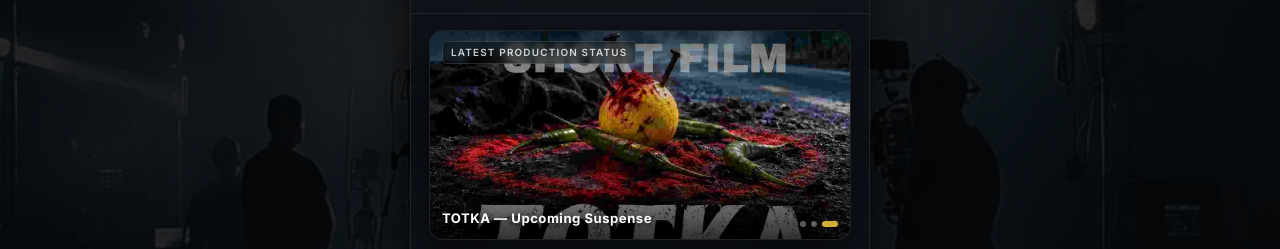
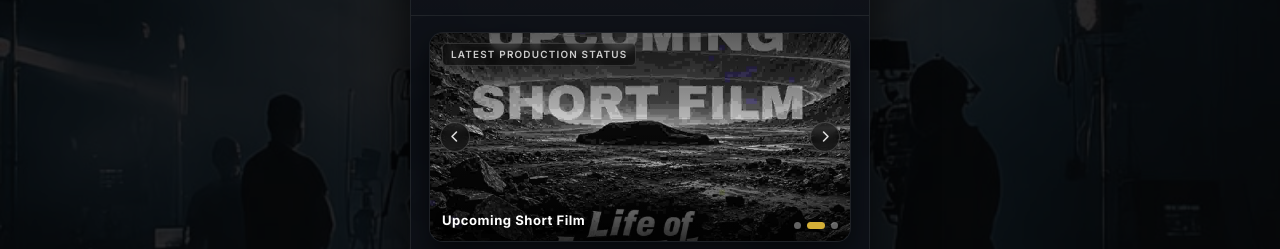
Before and after one commit to mtcinemaofficial/mtcinema.github.io, a plain HTML site: page index.html in a window 1280 px wide. Shown: the part 220-469 px from the top of the page. Drawn offline with Linux system fonts and the light colour scheme.

Commit message:
Update index.html

```diff
--- a/index.html
+++ b/index.html
@@ -78,10 +78,10 @@
     }
 
     /* ==========================================================================
-       3. TOP BRAND HEADER (NO EMPTY SPACE ON TOP)
+       3. TOP BRAND HEADER (Logo -> Name -> Tagline)
        ========================================================================== */
     .brand-header {
-      padding: 22px 20px 18px;
+      padding: 24px 20px 18px;
       text-align: center;
       background: linear-gradient(180deg, rgba(220, 38, 38, 0.08) 0%, transparent 100%);
     }
@@ -113,7 +113,7 @@
     }
 
     /* ==========================================================================
-       4. AUTO-SLIDING UPCOMING POSTER BOX & LATEST PRODUCTION STATUS
+       4. SECTIONS & STYLING
        ========================================================================== */
     .section {
       padding: 16px 18px;
@@ -152,7 +152,7 @@
       color: var(--text-muted);
     }
 
-    /* Auto Slider Container */
+    /* Slider Container (4s Auto + Manual Swipe & Arrows) */
     .upcoming-slider-box {
       position: relative;
       width: 100%;
@@ -161,8 +161,9 @@
       overflow: hidden;
       border: 1px solid var(--border-subtle);
       background-color: #0b0e14;
-      margin-bottom: 12px;
       box-shadow: 0 10px 25px rgba(0, 0, 0, 0.5);
+      user-select: none;
+      touch-action: pan-y;
     }
 
     .slide-item {
@@ -171,11 +172,13 @@
       width: 100%;
       height: 100%;
       opacity: 0;
-      transition: opacity 0.6s ease-in-out;
+      transition: opacity 0.55s ease-in-out;
+      pointer-events: none;
     }
 
     .slide-item.active {
       opacity: 1;
+      pointer-events: auto;
     }
 
     .slide-item img {
@@ -183,16 +186,16 @@
       height: 100%;
       object-fit: cover;
       object-position: center;
+      pointer-events: none;
     }
 
     .slide-item::after {
       content: "";
       position: absolute;
       inset: 0;
-      background: linear-gradient(to bottom, rgba(0,0,0,0.45) 0%, transparent 45%, rgba(0,0,0,0.8) 100%);
+      background: linear-gradient(to bottom, rgba(0,0,0,0.45) 0%, transparent 45%, rgba(0,0,0,0.82) 100%);
     }
 
-    /* Halke opacity me chhote letters me overlay label */
     .poster-status-overlay {
       position: absolute;
       top: 10px;
@@ -210,6 +213,35 @@
       border: 1px solid rgba(255, 255, 255, 0.14);
     }
 
+    .slider-nav-btn {
+      position: absolute;
+      top: 50%;
+      transform: translateY(-50%);
+      z-index: 4;
+      width: 30px;
+      height: 30px;
+      border-radius: 50%;
+      border: 1px solid rgba(255, 255, 255, 0.18);
+      background: rgba(0, 0, 0, 0.45);
+      backdrop-filter: blur(4px);
+      color: rgba(255, 255, 255, 0.85);
+      font-size: 0.75rem;
+      display: flex;
+      align-items: center;
+      justify-content: center;
+      cursor: pointer;
+      transition: all 0.2s ease;
+    }
+
+    .slider-nav-btn:hover {
+      background: rgba(0, 0, 0, 0.75);
+      color: #ffffff;
+      border-color: rgba(255, 255, 255, 0.35);
+    }
+
+    .slider-prev { left: 10px; }
+    .slider-next { right: 10px; }
+
     .slide-caption {
       position: absolute;
       bottom: 10px;
@@ -226,26 +258,27 @@
       position: absolute;
       bottom: 12px;
       right: 12px;
-      z-index: 3;
+      z-index: 4;
       display: flex;
-      gap: 5px;
+      gap: 6px;
     }
 
     .slider-dot {
-      width: 6px;
-      height: 6px;
+      width: 7px;
+      height: 7px;
       border-radius: 50%;
-      background: rgba(255, 255, 255, 0.35);
+      background: rgba(255, 255, 255, 0.38);
+      cursor: pointer;
       transition: all 0.3s ease;
     }
 
     .slider-dot.active {
-      width: 16px;
+      width: 18px;
       border-radius: 4px;
       background: var(--accent-gold);
     }
 
-    /* Status Text Box below Slider */
+    /* Status Text Box */
     .status-box {
       background-color: var(--bg-elevated);
       border: 1px solid var(--border-subtle);
@@ -255,6 +288,7 @@
       display: flex;
       align-items: flex-start;
       gap: 11px;
+      margin-top: 12px;
     }
 
     .status-dot {
@@ -283,7 +317,7 @@
     }
 
     /* ==========================================================================
-       5. SOCIAL BUTTONS (YOUTUBE HIGHLIGHTED + IG + FB + WA + GMAIL)
+       5. SOCIAL BUTTONS & STACK
        ========================================================================== */
     .social-stack {
       display: flex;
@@ -328,7 +362,7 @@
       font-size: 1rem;
     }
 
-    /* --- Special Bright, Slightly Bigger & Animated YouTube Button --- */
+    /* --- YouTube Highlighted Button --- */
     .btn-youtube {
       padding: 16px 18px;
       border-radius: 14px;
@@ -337,7 +371,6 @@
       color: #ffffff;
       box-shadow: 0 6px 24px rgba(255, 30, 30, 0.55);
       animation: ytBrightPulse 1.8s infinite ease-in-out;
-      margin-bottom: 3px;
     }
 
     .btn-youtube:hover {
@@ -379,18 +412,12 @@
     }
 
     @keyframes ytBrightPulse {
-      0% {
-        box-shadow: 0 0 0 0 rgba(255, 45, 45, 0.75);
-      }
-      70% {
-        box-shadow: 0 0 0 11px rgba(255, 45, 45, 0);
-      }
-      100% {
-        box-shadow: 0 0 0 0 rgba(255, 45, 45, 0);
-      }
+      0% { box-shadow: 0 0 0 0 rgba(255, 45, 45, 0.75); }
+      70% { box-shadow: 0 0 0 11px rgba(255, 45, 45, 0); }
+      100% { box-shadow: 0 0 0 0 rgba(255, 45, 45, 0); }
     }
 
-    /* --- Social Icons Accents --- */
+    /* --- Other Social Accents --- */
     .ig-accent .btn-icon { background: rgba(225, 48, 108, 0.16); color: #f43f5e; }
     .fb-accent .btn-icon { background: rgba(59, 130, 246, 0.16); color: #60a5fa; }
     .wa-accent .btn-icon { background: rgba(34, 197, 94, 0.16); color: #4ade80; }
@@ -402,7 +429,7 @@
     }
 
     /* ==========================================================================
-       6. DIRECTOR & WRITER + TEAM MEMBER CARDS
+       6. DIRECTOR & TEAM CARDS
        ========================================================================== */
     .director-card {
       display: flex;
@@ -628,7 +655,7 @@
     }
 
     /* ==========================================================================
-       8. BEHIND THE SCENES PHOTO GALLERY
+       8. BEHIND THE SCENES GALLERY
        ========================================================================== */
     .bts-grid {
       display: grid;
@@ -682,7 +709,7 @@
     }
   </style>
 
-  <!-- JavaScript: Direct YouTube App Open with Subscribe Confirmation + Auto Poster Slider -->
+  <!-- JavaScript: Direct YouTube App Open with Subscribe Confirmation + 4s Auto/Manual Slider -->
   <script>
     function openYouTubeSubscribe(event, fallbackUrl) {
       const userAgent = navigator.userAgent || navigator.vendor || window.opera;
@@ -704,21 +731,78 @@
     }
 
     document.addEventListener('DOMContentLoaded', function() {
+      const sliderBox = document.getElementById('upcomingSlider');
       const slides = document.querySelectorAll('.slide-item');
       const dots = document.querySelectorAll('.slider-dot');
+      const prevBtn = document.getElementById('sliderPrev');
+      const nextBtn = document.getElementById('sliderNext');
       let currentIndex = 0;
+      let autoSlideTimer;
 
-      if (slides.length > 1) {
-        setInterval(function() {
-          slides[currentIndex].classList.remove('active');
-          if (dots[currentIndex]) dots[currentIndex].classList.remove('active');
+      function showSlide(index) {
+        slides[currentIndex].classList.remove('active');
+        if (dots[currentIndex]) dots[currentIndex].classList.remove('active');
 
-          currentIndex = (currentIndex + 1) % slides.length;
+        currentIndex = (index + slides.length) % slides.length;
 
-          slides[currentIndex].classList.add('active');
-          if (dots[currentIndex]) dots[currentIndex].classList.add('active');
-        }, 2000); // Har 2 second me slide hoga
+        slides[currentIndex].classList.add('active');
+        if (dots[currentIndex]) dots[currentIndex].classList.add('active');
       }
+
+      function startAutoSlide() {
+        clearInterval(autoSlideTimer);
+        if (slides.length > 1) {
+          autoSlideTimer = setInterval(function() {
+            showSlide(currentIndex + 1);
+          }, 4000); // Har 4 second me slide hoga
+        }
+      }
+
+      if (prevBtn) {
+        prevBtn.addEventListener('click', function() {
+          showSlide(currentIndex - 1);
+          startAutoSlide();
+        });
+      }
+
+      if (nextBtn) {
+        nextBtn.addEventListener('click', function() {
+          showSlide(currentIndex + 1);
+          startAutoSlide();
+        });
+      }
+
+      dots.forEach(function(dot, idx) {
+        dot.addEventListener('click', function() {
+          showSlide(idx);
+          startAutoSlide();
+        });
+      });
+
+      let touchStartX = 0;
+      let touchEndX = 0;
+
+      if (sliderBox) {
+        sliderBox.addEventListener('touchstart', function(e) {
+          touchStartX = e.changedTouches[0].screenX;
+        }, { passive: true });
+
+        sliderBox.addEventListener('touchend', function(e) {
+          touchEndX = e.changedTouches[0].screenX;
+          const swipeDistance = touchEndX - touchStartX;
+
+          if (Math.abs(swipeDistance) > 40) {
+            if (swipeDistance < 0) {
+              showSlide(currentIndex + 1);
+            } else {
+              showSlide(currentIndex - 1);
+            }
+            startAutoSlide();
+          }
+        }, { passive: true });
+      }
+
+      startAutoSlide();
     });
   </script>
 </head>
@@ -727,7 +811,7 @@
   <main class="container">
 
     <!-- ======================================================================
-         SECTION 1: TOP CHANNEL LOGO & NAME (NO EMPTY BANNER SPACE)
+         1. TOP: LOGO -> NAME -> TAGLINE TEXT
          ====================================================================== -->
     <header class="brand-header">
       <img src="logo.jpg" alt="MT Cinema Logo" class="brand-logo" onerror="this.src='https://placehold.co/150x150/171b26/ffffff?text=MT'">
@@ -737,26 +821,32 @@
 
 
     <!-- ======================================================================
-         SECTION 2: AUTO-SLIDING UPCOMING POSTERS + LATEST PRODUCTION STATUS
+         2. NEXT: POSTERS SLIDER BOX (4s Auto + Manual Swipe/Arrows)
          ====================================================================== -->
     <section class="section">
-      <!-- Auto Sliding Poster Box (Har 2 second me change hoga) -->
-      <div class="upcoming-slider-box">
+      <div class="upcoming-slider-box" id="upcomingSlider">
         <span class="poster-status-overlay">Latest Production Status</span>
 
-        <!-- Slide 1: AKELA -->
+        <button type="button" class="slider-nav-btn slider-prev" id="sliderPrev" aria-label="Previous Poster">
+          <i class="fa-solid fa-chevron-left"></i>
+        </button>
+        <button type="button" class="slider-nav-btn slider-next" id="sliderNext" aria-label="Next Poster">
+          <i class="fa-solid fa-chevron-right"></i>
+        </button>
+
+        <!-- Slide 1 -->
         <div class="slide-item active">
           <img src="poster-akela.jpg" alt="AKELA Upcoming Movie" onerror="this.src='https://placehold.co/600x320/151924/d4af37?text=AKELA+-+COMING+SOON'">
           <div class="slide-caption">AKELA — Psychological Thriller</div>
         </div>
 
-        <!-- Slide 2: Upcoming Short Film 2 (Lakkha / bts-1.jpg) -->
+        <!-- Slide 2 -->
         <div class="slide-item">
           <img src="bts-1.jpg" alt="Upcoming Short Film" onerror="this.src='https://placehold.co/600x320/151924/ffffff?text=UPCOMING+SHORT+FILM'">
           <div class="slide-caption">Upcoming Short Film</div>
         </div>
 
-        <!-- Slide 3: Upcoming Short Film 3 (Totka / bts-2.jpg) -->
+        <!-- Slide 3 -->
         <div class="slide-item">
           <img src="bts-2.jpg" alt="Totka Upcoming Short Film" onerror="this.src='https://placehold.co/600x320/151924/dc2626?text=TOTKA+-+UPCOMING'">
           <div class="slide-caption">TOTKA — Upcoming Suspense</div>
@@ -768,8 +858,32 @@
           <span class="slider-dot"></span>
         </div>
       </div>
+    </section>
 
-      <!-- Status Text Box (Same as before) -->
+
+    <!-- ======================================================================
+         3. NEXT: YOUTUBE BUTTON
+         ====================================================================== -->
+    <section class="section">
+      <div class="social-stack">
+        <a href="https://www.youtube.com/@mtcinema_official?sub_confirmation=1" target="_blank" rel="noopener noreferrer" onclick="openYouTubeSubscribe(event, this.href)" class="btn-link btn-youtube">
+          <div class="btn-left">
+            <span class="btn-icon"><i class="fa-brands fa-youtube"></i></span>
+            <div class="yt-text-group">
+              <span class="yt-glow-text">Subscribe on YouTube</span>
+              <span class="yt-sub-hint">Watch Short Films &amp; Trailers</span>
+            </div>
+          </div>
+          <i class="fa-solid fa-arrow-up-right-from-square btn-arrow"></i>
+        </a>
+      </div>
+    </section>
+
+
+    <!-- ======================================================================
+         4. NEXT: LATEST PRODUCTION STATUS TEXT LINE
+         ====================================================================== -->
+    <section class="section" style="border-top: none; padding-top: 0;">
       <div class="status-box">
         <span class="status-dot"></span>
         <div>
@@ -781,7 +895,7 @@
 
 
     <!-- ======================================================================
-         SECTION 3: OFFICIAL SOCIAL LINKS (YT -> IG -> FB -> WA -> GMAIL)
+         5. NEXT: ALL OTHER SOCIAL MEDIA & CONTACT BUTTONS (Insta, FB, WA, Gmail)
          ====================================================================== -->
     <section class="section">
       <div class="section-header">
@@ -789,19 +903,7 @@
       </div>
 
       <div class="social-stack">
-        <!-- 1. YouTube Button (Bright, Bigger, Animated + Direct App & Subscribe) -->
-        <a href="https://www.youtube.com/@mtcinema_official?sub_confirmation=1" target="_blank" rel="noopener noreferrer" onclick="openYouTubeSubscribe(event, this.href)" class="btn-link btn-youtube">
-          <div class="btn-left">
-            <span class="btn-icon"><i class="fa-brands fa-youtube"></i></span>
-            <div class="yt-text-group">
-              <span class="yt-glow-text">Subscribe on YouTube</span>
-              <span class="yt-sub-hint">Watch Short Films &amp; Trailers</span>
-            </div>
-          </div>
-          <i class="fa-solid fa-arrow-up-right-from-square btn-arrow"></i>
-        </a>
-
-        <!-- 2. Instagram Button -->
+        <!-- Instagram Button -->
         <a href="https://www.instagram.com/mtcinema_official" target="_blank" rel="noopener noreferrer" class="btn-link ig-accent">
           <div class="btn-left">
             <span class="btn-icon"><i class="fa-brands fa-instagram"></i></span>
@@ -810,7 +912,7 @@
           <i class="fa-solid fa-arrow-up-right-from-square btn-arrow"></i>
         </a>
 
-        <!-- 3. Facebook Button -->
+        <!-- Facebook Button -->
         <a href="https://www.facebook.com/share/1AF4wNtTpa/" target="_blank" rel="noopener noreferrer" class="btn-link fb-accent">
           <div class="btn-left">
             <span class="btn-icon"><i class="fa-brands fa-facebook-f"></i></span>
@@ -819,7 +921,7 @@
           <i class="fa-solid fa-arrow-up-right-from-square btn-arrow"></i>
         </a>
 
-        <!-- 4. WhatsApp Button -->
+        <!-- WhatsApp Button -->
         <a href="https://wa.me/91XXXXXXXXXX" target="_blank" rel="noopener noreferrer" class="btn-link wa-accent">
           <div class="btn-left">
             <span class="btn-icon"><i class="fa-brands fa-whatsapp"></i></span>
@@ -828,7 +930,7 @@
           <i class="fa-solid fa-arrow-up-right-from-square btn-arrow"></i>
         </a>
 
-        <!-- 5. Gmail Button -->
+        <!-- Gmail Button -->
         <a href="mailto:mtcinemaofficial@gmail.com" class="btn-link gm-accent">
           <div class="btn-left">
             <span class="btn-icon"><i class="fa-solid fa-envelope"></i></span>
@@ -841,7 +943,7 @@
 
 
     <!-- ======================================================================
-         SECTION 4: DIRECTOR & WRITER (MOHD MOHEED)
+         6. DIRECTOR & WRITER
          ====================================================================== -->
     <section class="section">
       <div class="section-header">
@@ -863,7 +965,7 @@
 
 
     <!-- ======================================================================
-         SECTION 5: TEAM MEMBERS & CAST
+         7. TEAM MEMBERS & CAST
          ====================================================================== -->
     <section class="section">
       <div class="section-header">
@@ -871,8 +973,7 @@
       </div>
 
       <div class="team-list">
-
-        <!-- Member 1: Mohd Arif -->
+        <!-- Member 1 -->
         <div class="member-row">
           <img src="team-arif.jpg" alt="Mohd Arif" class="member-photo" onerror="this.src='https://placehold.co/110x110/232838/9ca3af?text=MA'">
           <div class="person-details">
@@ -884,7 +985,7 @@
           </div>
         </div>
 
-        <!-- Member 2: Junaid Ansari -->
+        <!-- Member 2 -->
         <div class="member-row">
           <img src="team-junaid.jpg" alt="Junaid Ansari" class="member-photo" onerror="this.src='https://placehold.co/110x110/232838/9ca3af?text=JA'">
           <div class="person-details">
@@ -896,7 +997,7 @@
           </div>
         </div>
 
-        <!-- Member 3: Sonu -->
+        <!-- Member 3 -->
         <div class="member-row">
           <img src="team-sonu.jpg" alt="Sonu" class="member-photo" onerror="this.src='https://placehold.co/110x110/232838/9ca3af?text=SO'">
           <div class="person-details">
@@ -908,7 +1009,7 @@
           </div>
         </div>
 
-        <!-- Member 4: Mohd Ismail -->
+        <!-- Member 4 -->
         <div class="member-row">
           <img src="team-ismail.jpg" alt="Mohd Ismail" class="member-photo" onerror="this.src='https://placehold.co/110x110/232838/9ca3af?text=MI'">
           <div class="person-details">
@@ -920,7 +1021,7 @@
           </div>
         </div>
 
-        <!-- Member 5: Tiger -->
+        <!-- Member 5 -->
         <div class="member-row">
           <img src="team-tiger.jpg" alt="Tiger" class="member-photo" onerror="this.src='https://placehold.co/110x110/232838/9ca3af?text=TG'">
           <div class="person-details">
@@ -932,7 +1033,7 @@
           </div>
         </div>
 
-        <!-- Member 6: Mohd Taslim -->
+        <!-- Member 6 -->
         <div class="member-row">
           <img src="team-taslim.jpg" alt="Mohd Taslim" class="member-photo" onerror="this.src='https://placehold.co/110x110/232838/9ca3af?text=MT'">
           <div class="person-details">
@@ -943,13 +1044,12 @@
             </a>
           </div>
         </div>
-
       </div>
     </section>
 
 
     <!-- ======================================================================
-         SECTION 6: MOVIES & UPCOMING POSTERS
+         8. MOVIES & UPCOMING POSTERS
          ====================================================================== -->
     <section class="section">
       <div class="section-header">
@@ -958,8 +1058,6 @@
       </div>
 
       <div class="h-scroll">
-
-        <!-- Poster 1: AKELA (Upcoming) -->
         <a href="https://www.youtube.com/@mtcinema_official" target="_blank" rel="noopener noreferrer" class="movie-card">
           <div class="poster-wrapper">
             <span class="status-tag upcoming">Upcoming</span>
@@ -972,7 +1070,6 @@
           </div>
         </a>
 
-        <!-- Poster 2: Shaapit Talaab Part 2 -->
         <a href="https://youtu.be/oARfVRqet40?si=2ZkrjHjh1FVMsXS4" target="_blank" rel="noopener noreferrer" class="movie-card">
           <div class="poster-wrapper">
             <span class="status-tag">Watch Now</span>
@@ -985,7 +1082,6 @@
           </div>
         </a>
 
-        <!-- Poster 3: Shaapit Talaab Part 1 -->
         <a href="https://youtu.be/DfxP0z2B020?si=X1Fj5kemHQKIY-lz" target="_blank" rel="noopener noreferrer" class="movie-card">
           <div class="poster-wrapper">
             <span class="status-tag">Watch Now</span>
@@ -997,13 +1093,12 @@
             <div class="movie-genre">Horror • Mystery</div>
           </div>
         </a>
-
       </div>
     </section>
 
 
     <!-- ======================================================================
-         SECTION 7: BEHIND THE SCENES GALLERY
+         9. BEHIND THE SCENES GALLERY
          ====================================================================== -->
     <section class="section">
       <div class="section-header">
@@ -1030,7 +1125,7 @@
 
 
     <!-- ======================================================================
-         SECTION 8: FOOTER
+         10. FOOTER
          ====================================================================== -->
     <footer class="footer">
       <p>&copy; 2026 MT Cinema. All Rights Reserved.</p>
```
